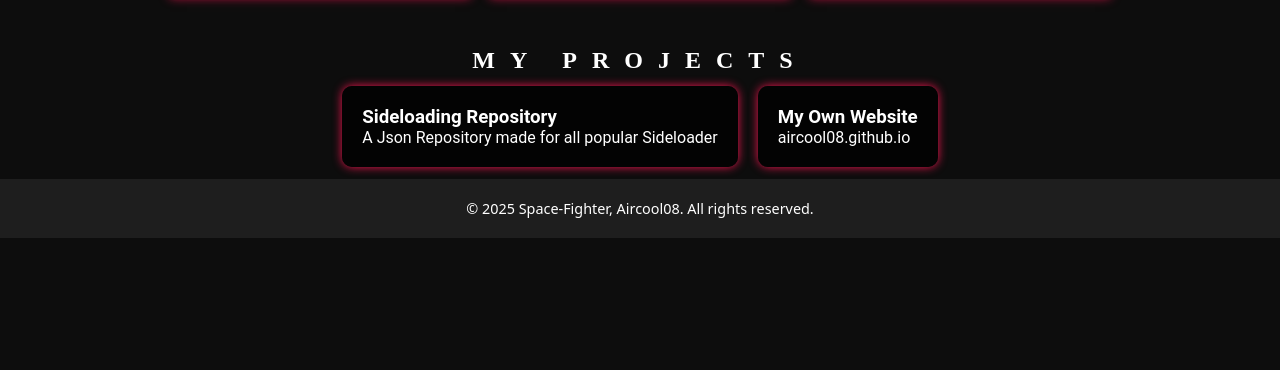
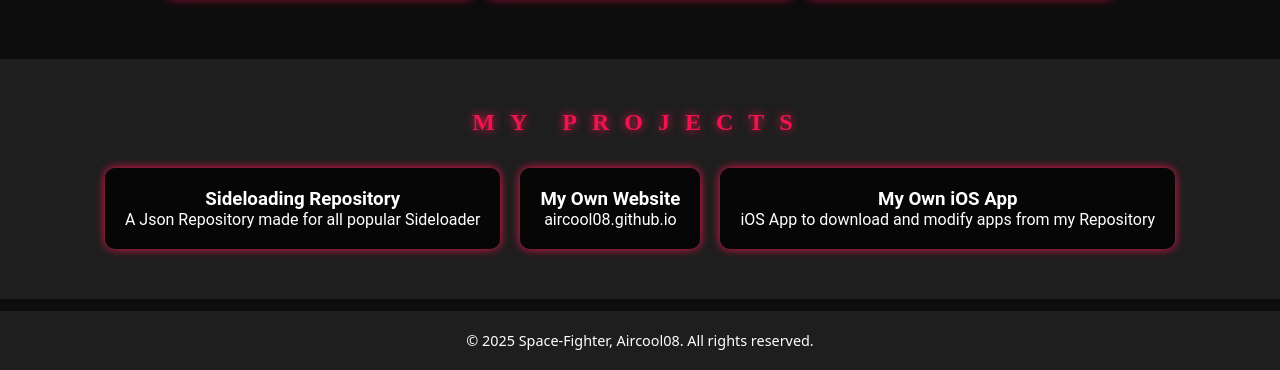
Before and after one commit to Aircool08/Space-Fighter, a plain HTML site: page index.html in a window 1280 px wide. Shown: the part 1349-1719 px from the top of the page. Before the commit the page ends 1587 px from the top, so only its background shows below. Drawn offline with Linux system fonts and the light colour scheme.

Commit message:
made projects look better

```diff
--- a/index.html
+++ b/index.html
@@ -45,26 +45,42 @@
         </a>
       </div>
     </section>
-
+<br>
     <section class="projects">
+      <section id="about" class="about-section">
         <h2>My Projects</h2> <br>
         <div class="project-list" style="font-family: Roboto;">
 
           <a href="https://aircool08.github.io/repo/" target="_blank" style="text-decoration: none; color: inherit;">
-        <div class="project">
+            <div class="project" style="transition: transform 0.3s, box-shadow 0.3s;">
               <h3>Sideloading Repository</h3>
               <p>A Json Repository made for all popular Sideloader</p>
             </div>
           </a>
 
           <a href="https://aircool08.github.io" target="_blank" style="text-decoration: none; color: inherit;">
-        <div class="project">
+            <div class="project" style="transition: transform 0.3s, box-shadow 0.3s;">
               <h3>My Own Website</h3>
               <p>aircool08.github.io</p>
             </div>
           </a>
+
+          <a href="https://aircool08.github.io/ipa/" target="_blank" style="text-decoration: none; color: inherit;">
+            <div class="project" style="transition: transform 0.3s, box-shadow 0.3s;">
+              <h3>My Own iOS App</h3>
+              <p>iOS App to download and modify apps from my Repository</p>
             </div>
+          </a>
+        </div>
+      </section>
     </section> <br>
+
+    <style>
+      .project:hover {
+        transform: scale(1.05);
+        box-shadow: 0 4px 15px rgba(0, 0, 0, 0.2);
+      }
+    </style>
 
   </main>
 
```
Lines whose indentation alone changed are shown as unchanged.
